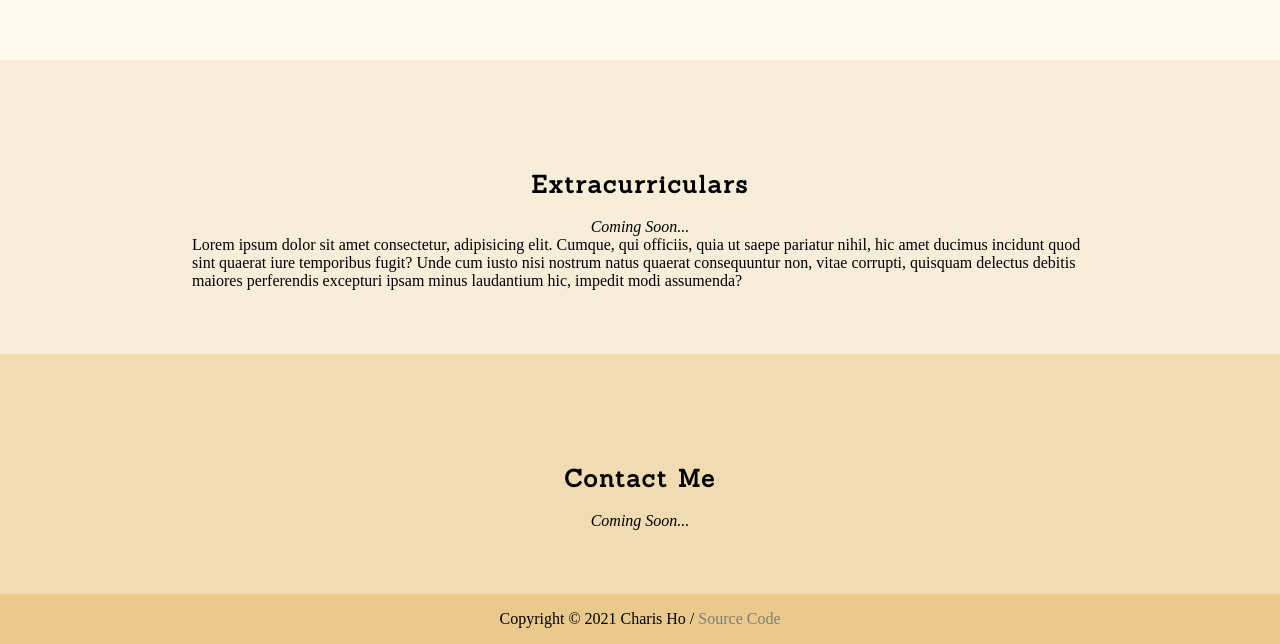
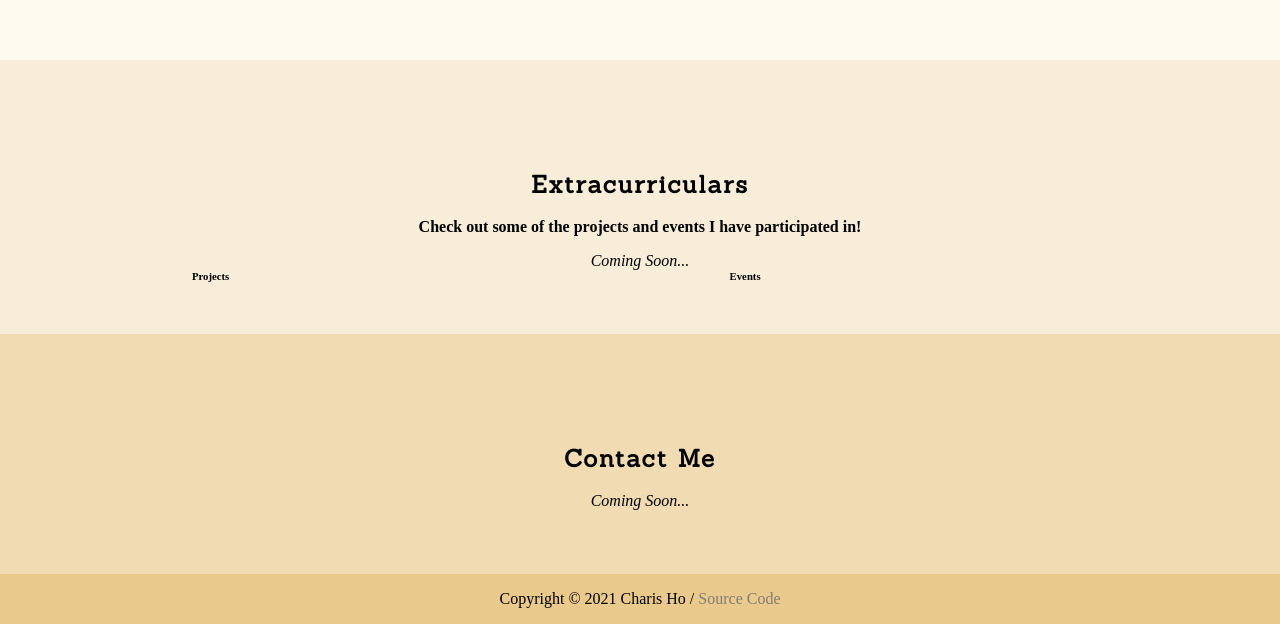
Before and after one commit to careese15/careese15.github.io, a plain HTML site: page index.html in a window 1280 px wide. Shown: the part 3333-3977 px from the top of the page. Drawn offline with nearby package versions, Linux system fonts and the light colour scheme; a web font is replaced by a local one.

Commit message:
working on extracurricular section

```diff
--- a/index.html
+++ b/index.html
@@ -247,8 +247,18 @@
                 <h4>Extracurriculars</h4>
             </div>
             <br>
+            <h5>Check out some of the projects and events I have participated in!</h5>
             <p style="text-align: center;"><i>Coming Soon...</i></p>
-            <p>Lorem ipsum dolor sit amet consectetur, adipisicing elit. Cumque, qui officiis, quia ut saepe pariatur nihil, hic amet ducimus incidunt quod sint quaerat iure temporibus fugit? Unde cum iusto nisi nostrum natus quaerat consequuntur non, vitae corrupti, quisquam delectus debitis maiores perferendis excepturi ipsam minus laudantium hic, impedit modi assumenda?</p>
+            <div class="eca_container">
+                <div class="eca_left">
+                    <h6>Projects</h6>
+
+                </div>
+                <div class="eca_right">
+                    <h6>Events</h6>
+                </div>
+            </div>
+
         </section>
         <!-- ---------- Contact Section ---------- -->
         <section id="contact">
--- a/style.css
+++ b/style.css
@@ -204,7 +204,7 @@ section {
     padding: 5% 15%;
 }
 
-h4 {
+.header-title h4 {
     text-align: center;
     font-family: 'Sanchez', sans-serif;
     font-size: x-large;
@@ -474,6 +474,20 @@ h4 {
     position: relative;
     background-color: #f8edd8;
 }
+h5 {
+    text-align: center;
+    font-size: medium;
+    padding-bottom: 1rem;
+}
+.eca_left {
+    float: left;
+    width: 40%;
+}
+.eca_right {
+    float: right;
+    width: 40%;
+}
+
 
 /* ================= Contact Section ================= */
 
```
